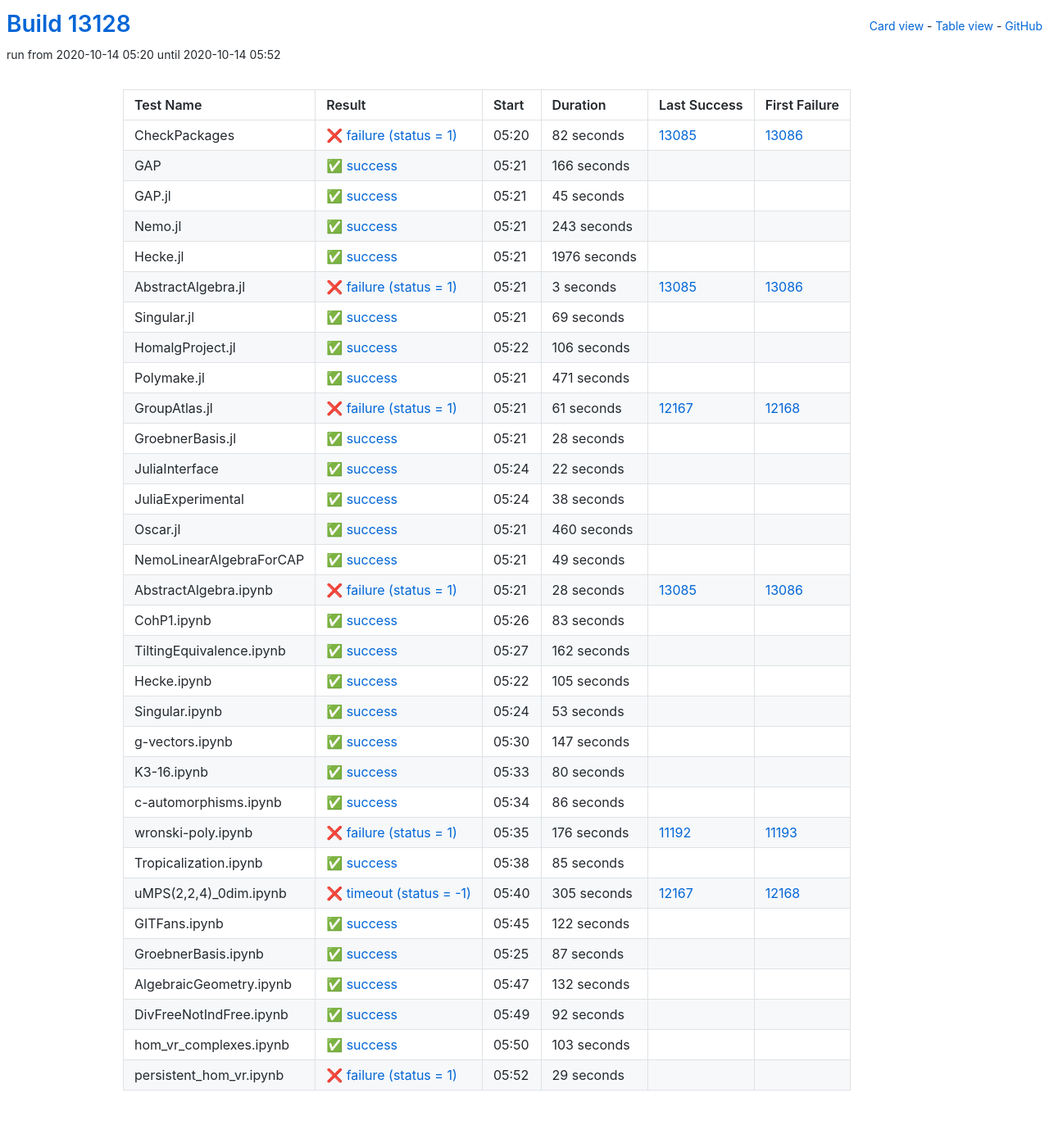
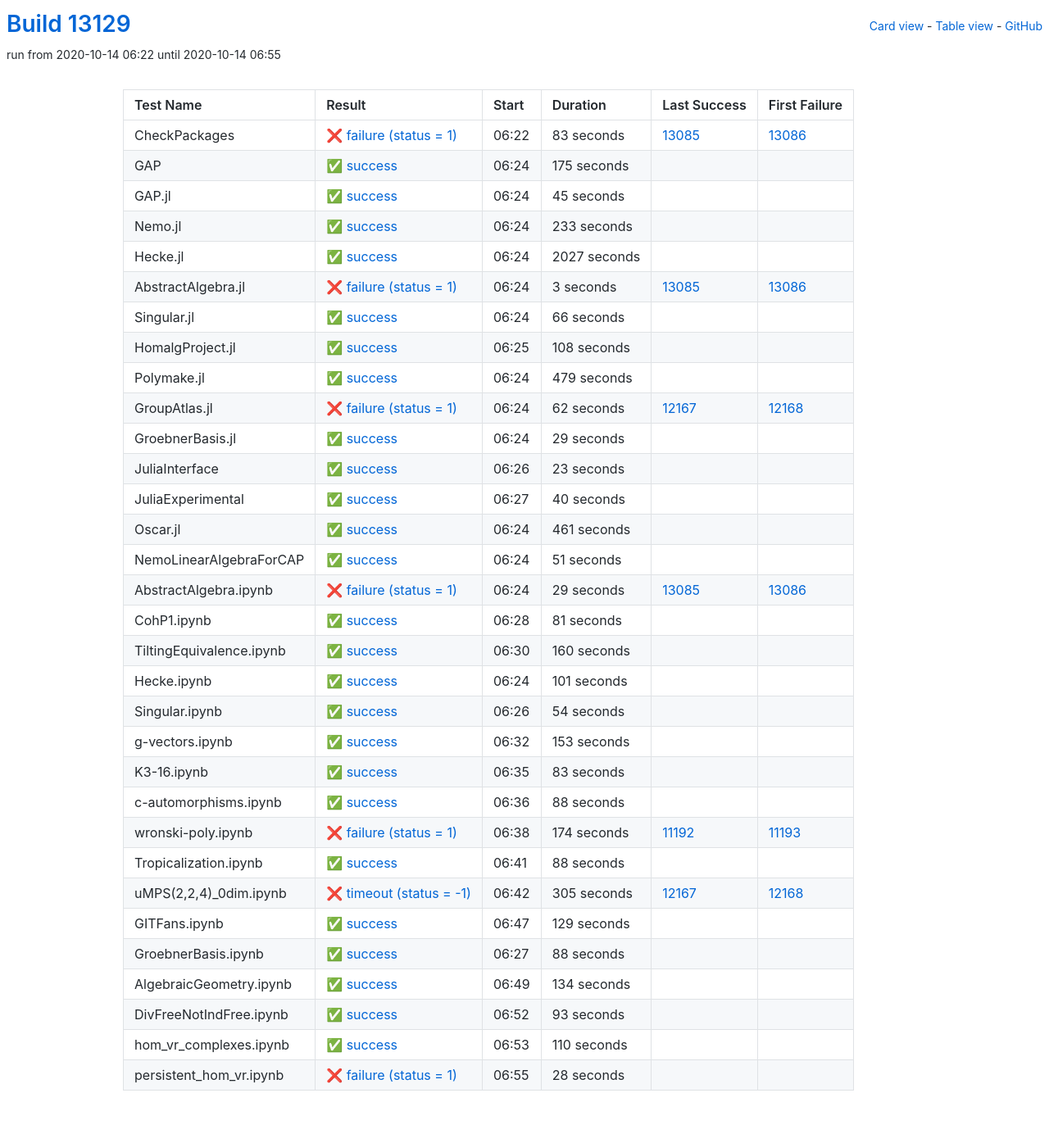
Before and after one commit to oscar-system/oscar-ci-status, a Jekyll site: the page built from table.html, in a window 1280 px wide. Shown: the whole page at 82% size. Built offline with Jekyll 4.4.1, drawn with Linux system fonts in a browser that asks for light colours.

Commit message:
Build #13129

```diff
--- a/_data/ci.yml
+++ b/_data/ci.yml
@@ -1,6 +1,6 @@
 ---
-build: 13128
-build_url: https://oscarci.mathematik.uni-kl.de/job/oscar/13128/
+build: 13129
+build_url: https://oscarci.mathematik.uni-kl.de/job/oscar/13129/
 job: oscar
 organization: oscar-system
 repo: oscar-ci-status
@@ -8,32 +8,32 @@
 tests:
 - name: CheckPackages
   id: checkpackages
-  log: https://oscarci.mathematik.uni-kl.de/job/oscar/13128/artifact/logs/build-13128/CheckPackages.log
-  start: 2020-10-14 05:20
+  log: https://oscarci.mathematik.uni-kl.de/job/oscar/13129/artifact/logs/build-13129/CheckPackages.log
+  start: 2020-10-14 06:22
   success: false
   exitcode: 1
   status: failure
-  duration: 82
+  duration: 83
   last_success: 13085
   last_success_url: https://oscarci.mathematik.uni-kl.de/job/oscar/13085/
   first_failure: 13086
   first_failure_url: https://oscarci.mathematik.uni-kl.de/job/oscar/13086/
 - name: GAP
   id: gap
-  log: https://oscarci.mathematik.uni-kl.de/job/oscar/13128/artifact/logs/build-13128/GAP.log
-  start: 2020-10-14 05:21
+  log: https://oscarci.mathematik.uni-kl.de/job/oscar/13129/artifact/logs/build-13129/GAP.log
+  start: 2020-10-14 06:24
   success: true
   exitcode: 0
   status: success
-  duration: 166
+  duration: 175
   last_success: false
   last_success_url:
   first_failure: false
   first_failure_url:
 - name: GAP.jl
   id: gap-jl
-  log: https://oscarci.mathematik.uni-kl.de/job/oscar/13128/artifact/logs/build-13128/GAP.jl.log
-  start: 2020-10-14 05:21
+  log: https://oscarci.mathematik.uni-kl.de/job/oscar/13129/artifact/logs/build-13129/GAP.jl.log
+  start: 2020-10-14 06:24
   success: true
   exitcode: 0
   status: success
@@ -44,32 +44,32 @@
   first_failure_url:
 - name: Nemo.jl
   id: nemo-jl
-  log: https://oscarci.mathematik.uni-kl.de/job/oscar/13128/artifact/logs/build-13128/Nemo.jl.log
-  start: 2020-10-14 05:21
+  log: https://oscarci.mathematik.uni-kl.de/job/oscar/13129/artifact/logs/build-13129/Nemo.jl.log
+  start: 2020-10-14 06:24
   success: true
   exitcode: 0
   status: success
-  duration: 243
+  duration: 233
   last_success: false
   last_success_url:
   first_failure: false
   first_failure_url:
 - name: Hecke.jl
   id: hecke-jl
-  log: https://oscarci.mathematik.uni-kl.de/job/oscar/13128/artifact/logs/build-13128/Hecke.jl.log
-  start: 2020-10-14 05:21
+  log: https://oscarci.mathematik.uni-kl.de/job/oscar/13129/artifact/logs/build-13129/Hecke.jl.log
+  start: 2020-10-14 06:24
   success: true
   exitcode: 0
   status: success
-  duration: 1976
+  duration: 2027
   last_success: false
   last_success_url:
   first_failure: false
   first_failure_url:
 - name: AbstractAlgebra.jl
   id: abstractalgebra-jl
-  log: https://oscarci.mathematik.uni-kl.de/job/oscar/13128/artifact/logs/build-13128/AbstractAlgebra.jl.log
-  start: 2020-10-14 05:21
+  log: https://oscarci.mathematik.uni-kl.de/job/oscar/13129/artifact/logs/build-13129/AbstractAlgebra.jl.log
+  start: 2020-10-14 06:24
   success: false
   exitcode: 1
   status: failure
@@ -80,128 +80,188 @@
   first_failure_url: https://oscarci.mathematik.uni-kl.de/job/oscar/13086/
 - name: Singular.jl
   id: singular-jl
-  log: https://oscarci.mathematik.uni-kl.de/job/oscar/13128/artifact/logs/build-13128/Singular.jl.log
-  start: 2020-10-14 05:21
+  log: https://oscarci.mathematik.uni-kl.de/job/oscar/13129/artifact/logs/build-13129/Singular.jl.log
+  start: 2020-10-14 06:24
   success: true
   exitcode: 0
   status: success
-  duration: 69
+  duration: 66
   last_success: false
   last_success_url:
   first_failure: false
   first_failure_url:
 - name: HomalgProject.jl
   id: homalgproject-jl
-  log: https://oscarci.mathematik.uni-kl.de/job/oscar/13128/artifact/logs/build-13128/HomalgProject.jl.log
-  start: 2020-10-14 05:22
+  log: https://oscarci.mathematik.uni-kl.de/job/oscar/13129/artifact/logs/build-13129/HomalgProject.jl.log
+  start: 2020-10-14 06:25
   success: true
   exitcode: 0
   status: success
-  duration: 106
+  duration: 108
   last_success: false
   last_success_url:
   first_failure: false
   first_failure_url:
 - name: Polymake.jl
   id: polymake-jl
-  log: https://oscarci.mathematik.uni-kl.de/job/oscar/13128/artifact/logs/build-13128/Polymake.jl.log
-  start: 2020-10-14 05:21
+  log: https://oscarci.mathematik.uni-kl.de/job/oscar/13129/artifact/logs/build-13129/Polymake.jl.log
+  start: 2020-10-14 06:24
   success: true
   exitcode: 0
   status: success
-  duration: 471
+  duration: 479
   last_success: false
   last_success_url:
   first_failure: false
   first_failure_url:
 - name: GroupAtlas.jl
   id: groupatlas-jl
-  log: https://oscarci.mathematik.uni-kl.de/job/oscar/13128/artifact/logs/build-13128/GroupAtlas.jl.log
-  start: 2020-10-14 05:21
+  log: https://oscarci.mathematik.uni-kl.de/job/oscar/13129/artifact/logs/build-13129/GroupAtlas.jl.log
+  start: 2020-10-14 06:24
   success: false
   exitcode: 1
   status: failure
-  duration: 61
+  duration: 62
   last_success: 12167
   last_success_url: https://oscarci.mathematik.uni-kl.de/job/oscar/12167/
   first_failure: 12168
   first_failure_url: https://oscarci.mathematik.uni-kl.de/job/oscar/12168/
 - name: GroebnerBasis.jl
   id: groebnerbasis-jl
-  log: https://oscarci.mathematik.uni-kl.de/job/oscar/13128/artifact/logs/build-13128/GroebnerBasis.jl.log
-  start: 2020-10-14 05:21
+  log: https://oscarci.mathematik.uni-kl.de/job/oscar/13129/artifact/logs/build-13129/GroebnerBasis.jl.log
+  start: 2020-10-14 06:24
   success: true
   exitcode: 0
   status: success
-  duration: 28
+  duration: 29
   last_success: false
   last_success_url:
   first_failure: false
   first_failure_url:
 - name: JuliaInterface
   id: juliainterface
-  log: https://oscarci.mathematik.uni-kl.de/job/oscar/13128/artifact/logs/build-13128/JuliaInterface.log
-  start: 2020-10-14 05:24
+  log: https://oscarci.mathematik.uni-kl.de/job/oscar/13129/artifact/logs/build-13129/JuliaInterface.log
+  start: 2020-10-14 06:26
   success: true
   exitcode: 0
   status: success
-  duration: 22
+  duration: 23
   last_success: false
   last_success_url:
   first_failure: false
   first_failure_url:
 - name: JuliaExperimental
   id: juliaexperimental
-  log: https://oscarci.mathematik.uni-kl.de/job/oscar/13128/artifact/logs/build-13128/JuliaExperimental.log
-  start: 2020-10-14 05:24
+  log: https://oscarci.mathematik.uni-kl.de/job/oscar/13129/artifact/logs/build-13129/JuliaExperimental.log
+  start: 2020-10-14 06:27
   success: true
   exitcode: 0
   status: success
-  duration: 38
+  duration: 40
   last_success: false
   last_success_url:
   first_failure: false
   first_failure_url:
 - name: Oscar.jl
   id: oscar-jl
-  log: https://oscarci.mathematik.uni-kl.de/job/oscar/13128/artifact/logs/build-13128/Oscar.jl.log
-  start: 2020-10-14 05:21
+  log: https://oscarci.mathematik.uni-kl.de/job/oscar/13129/artifact/logs/build-13129/Oscar.jl.log
+  start: 2020-10-14 06:24
   success: true
   exitcode: 0
   status: success
-  duration: 460
+  duration: 461
   last_success: false
   last_success_url:
   first_failure: false
   first_failure_url:
 - name: NemoLinearAlgebraForCAP
   id: nemolinearalgebraforcap
-  log: https://oscarci.mathematik.uni-kl.de/job/oscar/13128/artifact/logs/build-13128/NemoLinearAlgebraForCAP.log
-  start: 2020-10-14 05:21
+  log: https://oscarci.mathematik.uni-kl.de/job/oscar/13129/artifact/logs/build-13129/NemoLinearAlgebraForCAP.log
+  start: 2020-10-14 06:24
   success: true
   exitcode: 0
   status: success
-  duration: 49
+  duration: 51
   last_success: false
   last_success_url:
   first_failure: false
   first_failure_url:
 - name: AbstractAlgebra.ipynb
   id: abstractalgebra-ipynb
-  log: https://oscarci.mathematik.uni-kl.de/job/oscar/13128/artifact/logs/build-13128/AbstractAlgebra.ipynb.log
-  start: 2020-10-14 05:21
+  log: https://oscarci.mathematik.uni-kl.de/job/oscar/13129/artifact/logs/build-13129/AbstractAlgebra.ipynb.log
+  start: 2020-10-14 06:24
   success: false
   exitcode: 1
   status: failure
-  duration: 28
+  duration: 29
   last_success: 13085
   last_success_url: https://oscarci.mathematik.uni-kl.de/job/oscar/13085/
   first_failure: 13086
   first_failure_url: https://oscarci.mathematik.uni-kl.de/job/oscar/13086/
 - name: CohP1.ipynb
   id: cohp1-ipynb
-  log: https://oscarci.mathematik.uni-kl.de/job/oscar/13128/artifact/logs/build-13128/CohP1.ipynb.log
-  start: 2020-10-14 05:26
+  log: https://oscarci.mathematik.uni-kl.de/job/oscar/13129/artifact/logs/build-13129/CohP1.ipynb.log
+  start: 2020-10-14 06:28
+  success: true
+  exitcode: 0
+  status: success
+  duration: 81
+  last_success: false
+  last_success_url:
+  first_failure: false
+  first_failure_url:
+- name: TiltingEquivalence.ipynb
+  id: tiltingequivalence-ipynb
+  log: https://oscarci.mathematik.uni-kl.de/job/oscar/13129/artifact/logs/build-13129/TiltingEquivalence.ipynb.log
+  start: 2020-10-14 06:30
+  success: true
+  exitcode: 0
+  status: success
+  duration: 160
+  last_success: false
+  last_success_url:
+  first_failure: false
+  first_failure_url:
+- name: Hecke.ipynb
+  id: hecke-ipynb
+  log: https://oscarci.mathematik.uni-kl.de/job/oscar/13129/artifact/logs/build-13129/Hecke.ipynb.log
+  start: 2020-10-14 06:24
+  success: true
+  exitcode: 0
+  status: success
+  duration: 101
+  last_success: false
+  last_success_url:
+  first_failure: false
+  first_failure_url:
+- name: Singular.ipynb
+  id: singular-ipynb
+  log: https://oscarci.mathematik.uni-kl.de/job/oscar/13129/artifact/logs/build-13129/Singular.ipynb.log
+  start: 2020-10-14 06:26
+  success: true
+  exitcode: 0
+  status: success
+  duration: 54
+  last_success: false
+  last_success_url:
+  first_failure: false
+  first_failure_url:
+- name: g-vectors.ipynb
+  id: g-vectors-ipynb
+  log: https://oscarci.mathematik.uni-kl.de/job/oscar/13129/artifact/logs/build-13129/g-vectors.ipynb.log
+  start: 2020-10-14 06:32
+  success: true
+  exitcode: 0
+  status: success
+  duration: 153
+  last_success: false
+  last_success_url:
+  first_failure: false
+  first_failure_url:
+- name: K3-16.ipynb
+  id: k3-16-ipynb
+  log: https://oscarci.mathematik.uni-kl.de/job/oscar/13129/artifact/logs/build-13129/K3-16.ipynb.log
+  start: 2020-10-14 06:35
   success: true
   exitcode: 0
   status: success
@@ -210,106 +270,46 @@
   last_success_url:
   first_failure: false
   first_failure_url:
-- name: TiltingEquivalence.ipynb
-  id: tiltingequivalence-ipynb
-  log: https://oscarci.mathematik.uni-kl.de/job/oscar/13128/artifact/logs/build-13128/TiltingEquivalence.ipynb.log
-  start: 2020-10-14 05:27
+- name: c-automorphisms.ipynb
+  id: c-automorphisms-ipynb
+  log: https://oscarci.mathematik.uni-kl.de/job/oscar/13129/artifact/logs/build-13129/c-automorphisms.ipynb.log
+  start: 2020-10-14 06:36
   success: true
   exitcode: 0
   status: success
-  duration: 162
-  last_success: false
-  last_success_url:
-  first_failure: false
-  first_failure_url:
-- name: Hecke.ipynb
-  id: hecke-ipynb
-  log: https://oscarci.mathematik.uni-kl.de/job/oscar/13128/artifact/logs/build-13128/Hecke.ipynb.log
-  start: 2020-10-14 05:22
-  success: true
-  exitcode: 0
-  status: success
-  duration: 105
-  last_success: false
-  last_success_url:
-  first_failure: false
-  first_failure_url:
-- name: Singular.ipynb
-  id: singular-ipynb
-  log: https://oscarci.mathematik.uni-kl.de/job/oscar/13128/artifact/logs/build-13128/Singular.ipynb.log
-  start: 2020-10-14 05:24
-  success: true
-  exitcode: 0
-  status: success
-  duration: 53
-  last_success: false
-  last_success_url:
-  first_failure: false
-  first_failure_url:
-- name: g-vectors.ipynb
-  id: g-vectors-ipynb
-  log: https://oscarci.mathematik.uni-kl.de/job/oscar/13128/artifact/logs/build-13128/g-vectors.ipynb.log
-  start: 2020-10-14 05:30
-  success: true
-  exitcode: 0
-  status: success
-  duration: 147
-  last_success: false
-  last_success_url:
-  first_failure: false
-  first_failure_url:
-- name: K3-16.ipynb
-  id: k3-16-ipynb
-  log: https://oscarci.mathematik.uni-kl.de/job/oscar/13128/artifact/logs/build-13128/K3-16.ipynb.log
-  start: 2020-10-14 05:33
-  success: true
-  exitcode: 0
-  status: success
-  duration: 80
-  last_success: false
-  last_success_url:
-  first_failure: false
-  first_failure_url:
-- name: c-automorphisms.ipynb
-  id: c-automorphisms-ipynb
-  log: https://oscarci.mathematik.uni-kl.de/job/oscar/13128/artifact/logs/build-13128/c-automorphisms.ipynb.log
-  start: 2020-10-14 05:34
-  success: true
-  exitcode: 0
-  status: success
-  duration: 86
+  duration: 88
   last_success: false
   last_success_url:
   first_failure: false
   first_failure_url:
 - name: wronski-poly.ipynb
   id: wronski-poly-ipynb
-  log: https://oscarci.mathematik.uni-kl.de/job/oscar/13128/artifact/logs/build-13128/wronski-poly.ipynb.log
-  start: 2020-10-14 05:35
+  log: https://oscarci.mathematik.uni-kl.de/job/oscar/13129/artifact/logs/build-13129/wronski-poly.ipynb.log
+  start: 2020-10-14 06:38
   success: false
   exitcode: 1
   status: failure
-  duration: 176
+  duration: 174
   last_success: 11192
   last_success_url: https://oscarci.mathematik.uni-kl.de/job/oscar/11192/
   first_failure: 11193
   first_failure_url: https://oscarci.mathematik.uni-kl.de/job/oscar/11193/
 - name: Tropicalization.ipynb
   id: tropicalization-ipynb
-  log: https://oscarci.mathematik.uni-kl.de/job/oscar/13128/artifact/logs/build-13128/Tropicalization.ipynb.log
-  start: 2020-10-14 05:38
+  log: https://oscarci.mathematik.uni-kl.de/job/oscar/13129/artifact/logs/build-13129/Tropicalization.ipynb.log
+  start: 2020-10-14 06:41
   success: true
   exitcode: 0
   status: success
-  duration: 85
+  duration: 88
   last_success: false
   last_success_url:
   first_failure: false
   first_failure_url:
 - name: uMPS(2,2,4)_0dim.ipynb
   id: umps-2-2-4-0dim-ipynb
-  log: https://oscarci.mathematik.uni-kl.de/job/oscar/13128/artifact/logs/build-13128/uMPS-2-2-4-_0dim.ipynb.log
-  start: 2020-10-14 05:40
+  log: https://oscarci.mathematik.uni-kl.de/job/oscar/13129/artifact/logs/build-13129/uMPS-2-2-4-_0dim.ipynb.log
+  start: 2020-10-14 06:42
   success: false
   exitcode: -1
   status: timeout
@@ -320,72 +320,72 @@
   first_failure_url: https://oscarci.mathematik.uni-kl.de/job/oscar/12168/
 - name: GITFans.ipynb
   id: gitfans-ipynb
-  log: https://oscarci.mathematik.uni-kl.de/job/oscar/13128/artifact/logs/build-13128/GITFans.ipynb.log
-  start: 2020-10-14 05:45
+  log: https://oscarci.mathematik.uni-kl.de/job/oscar/13129/artifact/logs/build-13129/GITFans.ipynb.log
+  start: 2020-10-14 06:47
   success: true
   exitcode: 0
   status: success
-  duration: 122
+  duration: 129
   last_success: false
   last_success_url:
   first_failure: false
   first_failure_url:
 - name: GroebnerBasis.ipynb
   id: groebnerbasis-ipynb
-  log: https://oscarci.mathematik.uni-kl.de/job/oscar/13128/artifact/logs/build-13128/GroebnerBasis.ipynb.log
-  start: 2020-10-14 05:25
+  log: https://oscarci.mathematik.uni-kl.de/job/oscar/13129/artifact/logs/build-13129/GroebnerBasis.ipynb.log
+  start: 2020-10-14 06:27
   success: true
   exitcode: 0
   status: success
-  duration: 87
+  duration: 88
   last_success: false
   last_success_url:
   first_failure: false
   first_failure_url:
 - name: AlgebraicGeometry.ipynb
   id: algebraicgeometry-ipynb
-  log: https://oscarci.mathematik.uni-kl.de/job/oscar/13128/artifact/logs/build-13128/AlgebraicGeometry.ipynb.log
-  start: 2020-10-14 05:47
+  log: https://oscarci.mathematik.uni-kl.de/job/oscar/13129/artifact/logs/build-13129/AlgebraicGeometry.ipynb.log
+  start: 2020-10-14 06:49
   success: true
   exitcode: 0
   status: success
-  duration: 132
+  duration: 134
   last_success: false
   last_success_url:
   first_failure: false
   first_failure_url:
 - name: DivFreeNotIndFree.ipynb
   id: divfreenotindfree-ipynb
-  log: https://oscarci.mathematik.uni-kl.de/job/oscar/13128/artifact/logs/build-13128/DivFreeNotIndFree.ipynb.log
-  start: 2020-10-14 05:49
+  log: https://oscarci.mathematik.uni-kl.de/job/oscar/13129/artifact/logs/build-13129/DivFreeNotIndFree.ipynb.log
+  start: 2020-10-14 06:52
   success: true
   exitcode: 0
   status: success
-  duration: 92
+  duration: 93
   last_success: false
   last_success_url:
   first_failure: false
   first_failure_url:
 - name: hom_vr_complexes.ipynb
   id: hom-vr-complexes-ipynb
-  log: https://oscarci.mathematik.uni-kl.de/job/oscar/13128/artifact/logs/build-13128/hom_vr_complexes.ipynb.log
-  start: 2020-10-14 05:50
+  log: https://oscarci.mathematik.uni-kl.de/job/oscar/13129/artifact/logs/build-13129/hom_vr_complexes.ipynb.log
+  start: 2020-10-14 06:53
   success: true
   exitcode: 0
   status: success
-  duration: 103
+  duration: 110
   last_success: false
   last_success_url:
   first_failure: false
   first_failure_url:
 - name: persistent_hom_vr.ipynb
   id: persistent-hom-vr-ipynb
-  log: https://oscarci.mathematik.uni-kl.de/job/oscar/13128/artifact/logs/build-13128/persistent_hom_vr.ipynb.log
-  start: 2020-10-14 05:52
+  log: https://oscarci.mathematik.uni-kl.de/job/oscar/13129/artifact/logs/build-13129/persistent_hom_vr.ipynb.log
+  start: 2020-10-14 06:55
   success: false
   exitcode: 1
   status: failure
-  duration: 29
+  duration: 28
   last_success: false
   last_success_url:
   first_failure: false
```
Also changed, not shown: README.md.
